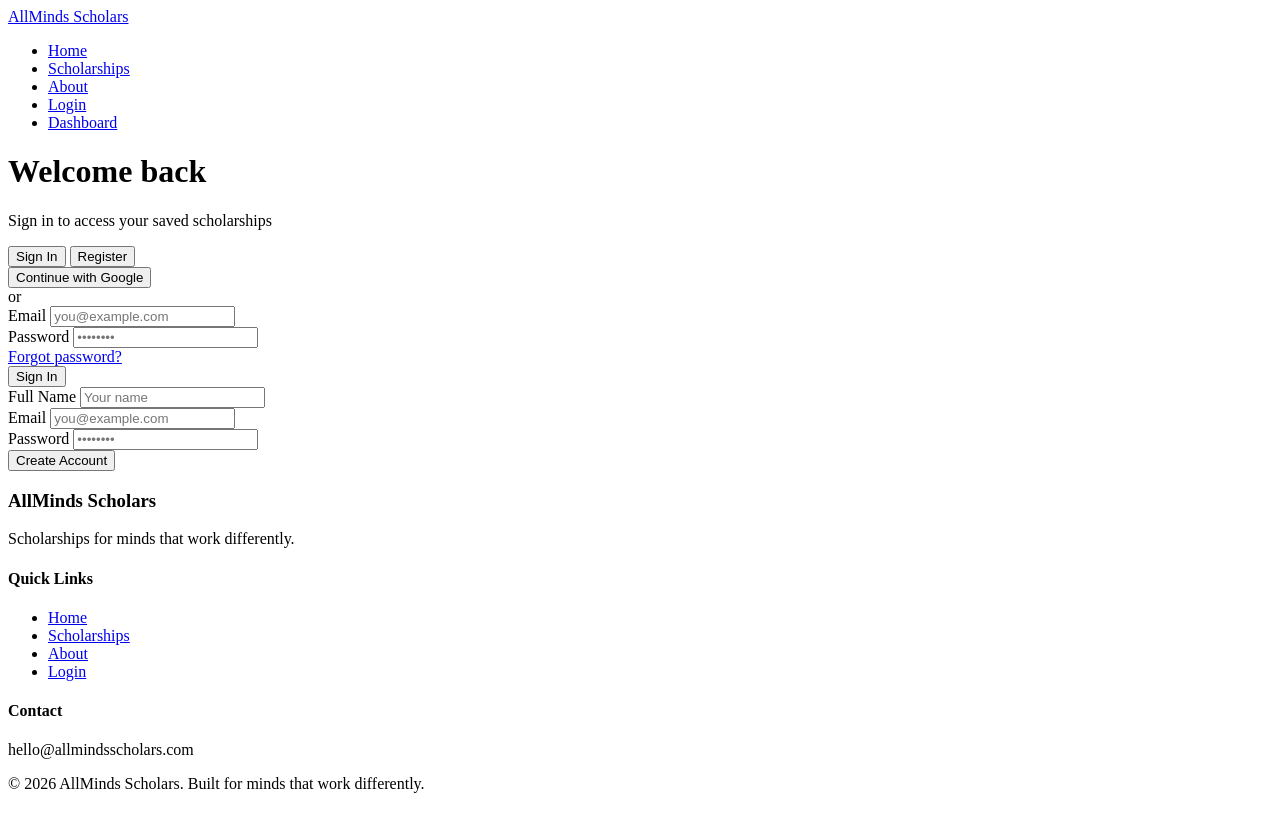
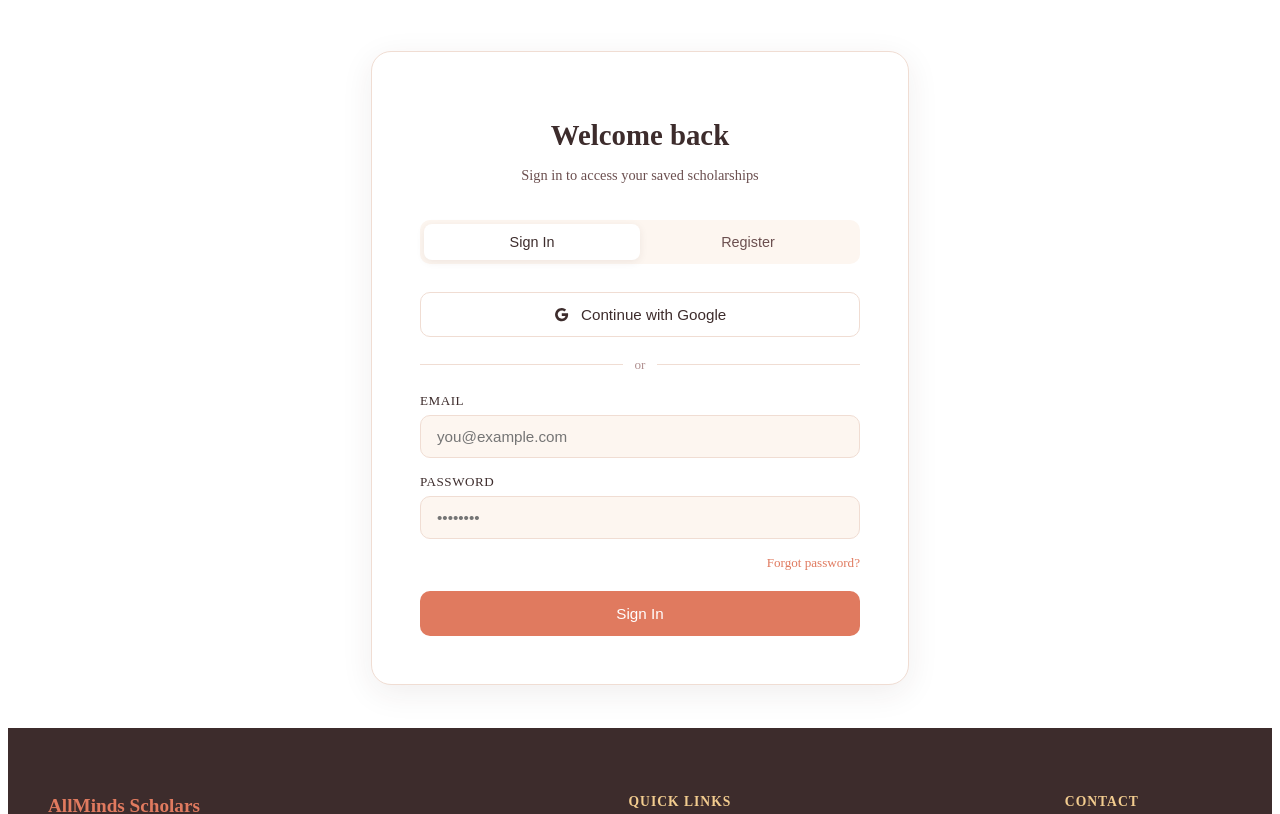
Before and after one commit to lennygitonga/AllMinds-Scholars, a plain HTML site: page join us.html in a window 1280 px wide. Shown: the top 814 px of the page. Drawn offline with nearby package versions, Linux system fonts and the light colour scheme.

Commit message:
add join us form

```diff
--- /dev/null
+++ b/css/join us.css
@@ -0,0 +1,250 @@
+ .login-page {
+     min-height: 80vh;
+     display: flex;
+     align-items: center;
+     justify-content: center;
+     padding: 40px 20px;
+ }
+
+ .login-card {
+     background: white;
+     border-radius: 20px;
+     padding: 48px;
+     border: 1px solid #f0ddd3;
+     box-shadow: 0 8px 32px rgba(61, 44, 44, 0.08);
+     width: 100%;
+     max-width: 440px;
+ }
+
+ .login-header {
+     text-align: center;
+     margin-bottom: 36px;
+ }
+
+ .login-header h1 {
+     font-family: 'Fraunces', serif;
+     font-size: 1.8rem;
+     color: #3d2c2c;
+     margin-bottom: 8px;
+ }
+
+ .login-header p {
+     font-size: 0.9rem;
+     color: #6b4f4f;
+ }
+
+ /* Toggle tabs */
+ .login-toggle {
+     display: flex;
+     background: #fdf6f0;
+     border-radius: 10px;
+     padding: 4px;
+     margin-bottom: 28px;
+ }
+
+ .toggle-btn {
+     flex: 1;
+     padding: 10px;
+     border: none;
+     border-radius: 8px;
+     background: transparent;
+     font-family: 'DM Sans', sans-serif;
+     font-size: 0.9rem;
+     color: #6b4f4f;
+     cursor: pointer;
+     transition: all 0.2s;
+ }
+
+ .toggle-btn.active {
+     background: white;
+     color: #3d2c2c;
+     font-weight: 500;
+     box-shadow: 0 2px 8px rgba(61, 44, 44, 0.08);
+ }
+
+ /* Form */
+ .login-form {
+     display: flex;
+     flex-direction: column;
+     gap: 16px;
+ }
+
+ .login-form.hidden {
+     display: none;
+ }
+
+ .form-group {
+     display: flex;
+     flex-direction: column;
+     gap: 6px;
+ }
+
+ .form-group label {
+     font-size: 0.82rem;
+     font-weight: 500;
+     color: #3d2c2c;
+     text-transform: uppercase;
+     letter-spacing: 0.5px;
+ }
+
+ .form-group input {
+     padding: 12px 16px;
+     border: 1px solid #f0ddd3;
+     border-radius: 10px;
+     font-family: 'DM Sans', sans-serif;
+     font-size: 0.95rem;
+     color: #3d2c2c;
+     background: #fdf6f0;
+     outline: none;
+     transition: border-color 0.2s;
+ }
+
+ .form-group input:focus {
+     border-color: #e07a5f;
+     background: white;
+ }
+
+ .submit-btn {
+     padding: 14px;
+     background: #e07a5f;
+     color: white;
+     border: none;
+     border-radius: 10px;
+     font-family: 'DM Sans', sans-serif;
+     font-size: 0.95rem;
+     font-weight: 500;
+     cursor: pointer;
+     transition: background 0.2s;
+     margin-top: 4px;
+ }
+
+ .submit-btn:hover {
+     background: #c9664c;
+ }
+
+ /* Divider */
+ .divider {
+     display: flex;
+     align-items: center;
+     gap: 12px;
+     margin: 20px 0;
+     color: #b09090;
+     font-size: 0.82rem;
+ }
+
+ .divider::before,
+ .divider::after {
+     content: '';
+     flex: 1;
+     height: 1px;
+     background: #f0ddd3;
+ }
+
+ /* Google button */
+ .google-btn {
+     display: flex;
+     align-items: center;
+     justify-content: center;
+     gap: 12px;
+     padding: 13px;
+     background: white;
+     border: 1px solid #f0ddd3;
+     border-radius: 10px;
+     font-family: 'DM Sans', sans-serif;
+     font-size: 0.95rem;
+     color: #3d2c2c;
+     cursor: pointer;
+     transition: all 0.2s;
+     width: 100%;
+ }
+
+ .google-btn:hover {
+     border-color: #e07a5f;
+     box-shadow: 0 2px 8px rgba(61, 44, 44, 0.08);
+ }
+
+ .google-icon {
+     width: 20px;
+     height: 20px;
+ }
+
+ .forgot {
+     text-align: right;
+     font-size: 0.82rem;
+ }
+
+ .forgot a {
+     color: #e07a5f;
+     text-decoration: none;
+ }
+
+ .forgot a:hover {
+     text-decoration: underline;
+ }
+
+ /* Footer */
+footer {
+    background: #3d2c2c;
+    color: #fdf6f0;
+}
+
+.footer-top {
+    display: flex;
+    justify-content: space-between;
+    padding: 48px 40px;
+    gap: 40px;
+    flex-wrap: wrap;
+    max-width: 1200px;
+    margin: 0 auto;
+}
+
+.footer-brand h3 {
+    font-family: 'Fraunces', serif;
+    font-size: 1.2rem;
+    color: #e07a5f;
+    margin-bottom: 8px;
+}
+
+.footer-brand p {
+    font-size: 0.9rem;
+    color: #f0ddd3;
+}
+
+.footer-links h4, .footer-contact h4 {
+    font-size: 0.85rem;
+    color: #f2cc8f;
+    margin-bottom: 12px;
+    text-transform: uppercase;
+    letter-spacing: 1px;
+}
+
+.footer-links ul {
+    list-style: none;
+    display: flex;
+    flex-direction: column;
+    gap: 8px;
+}
+
+.footer-links a {
+    text-decoration: none;
+    color: #f0ddd3;
+    font-size: 0.9rem;
+    transition: color 0.2s;
+}
+
+.footer-links a:hover {
+    color: #e07a5f;
+}
+
+.footer-contact p {
+    color: #f0ddd3;
+    font-size: 0.9rem;
+}
+
+.footer-bottom {
+    border-top: 1px solid #5a3e3e;
+    padding: 16px 40px;
+    text-align: center;
+    font-size: 0.85rem;
+    color: #f0ddd3;
+}
--- a/join us.html
+++ b/join us.html
@@ -1,33 +1,15 @@
 <!DOCTYPE html>
 <html lang="en">
+
 <head>
     <meta charset="UTF-8">
     <meta name="viewport" content="width=device-width, initial-scale=1.0">
     <title>Document</title>
+    <link rel="stylesheet" href="css\join us.css">
 </head>
+
 <body>
-
-     <header>
-        <nav>
-            <div class="nav-brand">
-                <a href="index.html">AllMinds Scholars</a>
-            </div>
-            <ul class="nav-links">
-                <li><a href="index.html">Home</a></li>
-                <li><a href="scholarships.html">Scholarships</a></li>
-                <li><a href="about.html">About</a></li>
-                <li><a href="login.html">Login</a></li>
-                <li><a href="dashboard.html" class="nav-btn">Dashboard</a></li>
-            </ul>
-            <div class="hamburger" id="hamburger">
-                <span></span>
-                <span></span>
-                <span></span>
-            </div>
-        </nav>
-    </header>
-
-     <!-- LOGIN PAGE -->
+    <!-- LOGIN PAGE -->
     <div class="login-page">
         <div class="login-card">
 
@@ -44,7 +26,7 @@
 
             <!-- Google Sign In -->
             <button class="google-btn" onclick="alert('Google Sign In coming soon!')">
-
+                <ion-icon name="logo-google"></ion-icon>
                 Continue with Google
             </button>
 
@@ -108,5 +90,9 @@
         <div class="footer-bottom">
             <p>&copy; 2026 AllMinds Scholars. Built for minds that work differently.</p>
         </div>
+        <script src="join us.js"></script>
+        <script type="module" src="https://unpkg.com/ionicons@7.1.0/dist/ionicons/ionicons.esm.js"></script>
+        <script nomodule src="https://unpkg.com/ionicons@7.1.0/dist/ionicons/ionicons.js"></script>
 </body>
+
 </html>
--- /dev/null
+++ b/join us.js
@@ -0,0 +1,67 @@
+// login and register toggle
+function switchTab(tab) {
+    const loginForm = document.getElementById('loginForm')
+    const registerForm = document.getElementById('registerForm')
+    const loginTab = document.getElementById('loginTab')
+    const registerTab = document.getElementById('registerTab')
+
+    if (tab === 'login') {
+        loginForm.classList.remove('hidden')
+        registerForm.classList.add('hidden')
+        loginTab.classList.add('active')
+        registerTab.classList.remove('active')
+    } else {
+        registerForm.classList.remove('hidden')
+        loginForm.classList.add('hidden')
+        registerTab.classList.add('active')
+        loginTab.classList.remove('active')
+    }
+}
+
+// login
+function handleLogin() {
+    const email = document.getElementById('loginEmail').value.trim()
+    const password = document.getElementById('loginPassword').value.trim()
+
+    if (!email || !password) {
+        alert('Please fill in all fields')
+        return
+    }
+
+    const users = JSON.parse(localStorage.getItem('users') || '[]')
+    const user = users.find(u => u.email === email && u.password === password)
+
+    if (user) {
+        localStorage.setItem('loggedInUser', JSON.stringify(user))
+        window.location.href = 'dashboard.html'
+    } else {
+        alert('Invalid email or password')
+    }
+}
+
+// Register
+function handleRegister() {
+    const name = document.getElementById('registerName').value.trim()
+    const email = document.getElementById('registerEmail').value.trim()
+    const password = document.getElementById('registerPassword').value.trim()
+
+    if (!name || !email || !password) {
+        alert('Please fill in all fields')
+        return
+    }
+
+    const users = JSON.parse(localStorage.getItem('users') || '[]')
+    const exists = users.find(u => u.email === email)
+
+    if (exists) {
+        alert('An account with this email already exists')
+        return
+    }
+
+    const newUser = { name, email, password, savedScholarships: [] }
+    users.push(newUser)
+    localStorage.setItem('users', JSON.stringify(users))
+    localStorage.setItem('loggedInUser', JSON.stringify(newUser))
+
+    window.location.href = 'dashboard.html'
+}
```
